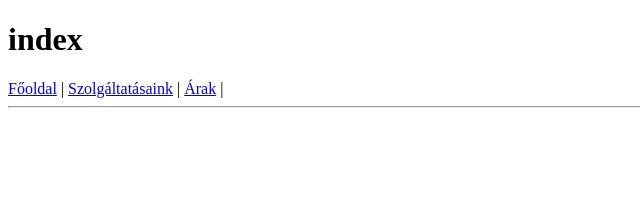
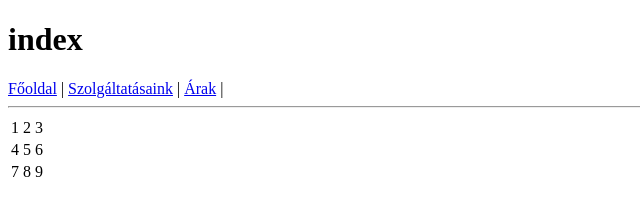
Before and after one commit to HeLL0SziA/projekt4, a plain HTML site: page index.html in a window 1280 px wide. Shown: the full height of the page, 0-640 px from the left. Drawn offline with Linux system fonts and the light colour scheme.

Commit message:
táblázat teszt

```diff
--- a/index.html
+++ b/index.html
@@ -13,6 +13,59 @@
 	<a href="szolgaltatasaink.html">Szolgáltatásaink</a> |
 	<a href="arak.html">Árak</a> |
 	<hr>
+
+<table>
+	<thead>
+	<tr>
+		<td>1</td>
+		<td>2</td>
+		<td>3</td>
+	</tr>
+	</thead>
+	<tbody>
+	<tr>
+		<td>4</td>
+		<td>5</td>
+		<td>6</td>
+	</tr>
+	<tr>
+		<td>7</td>
+		<td>8</td>
+		<td>9</td>
+	</tr>
+	</tbody>
+</table>
+
+
+
+
+
+
+
+
+
+
+
+
+
+
+
+
+
+
+
+
+
+
+
+
+
+
+
+
+
+
+
 </body>
 
 </html>
```
